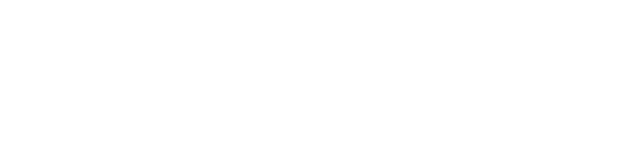
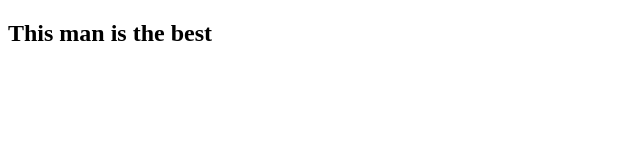
Before and after one commit to amarnakane/formation-git-mastering-discover-github, a plain HTML site: page wookie.html in a window 1280 px wide. Shown: the whole page, without its empty margins (0-640 px from the left). Drawn offline with Linux system fonts and the light colour scheme.

Commit message:
feat: add h2

```diff
--- a/wookie.html
+++ b/wookie.html
@@ -7,6 +7,6 @@
     <title>Wookie Page</title>
 </head>
 <body>
-
+    <h2>This man is the best</h2>
 </body>
 </html>
```
